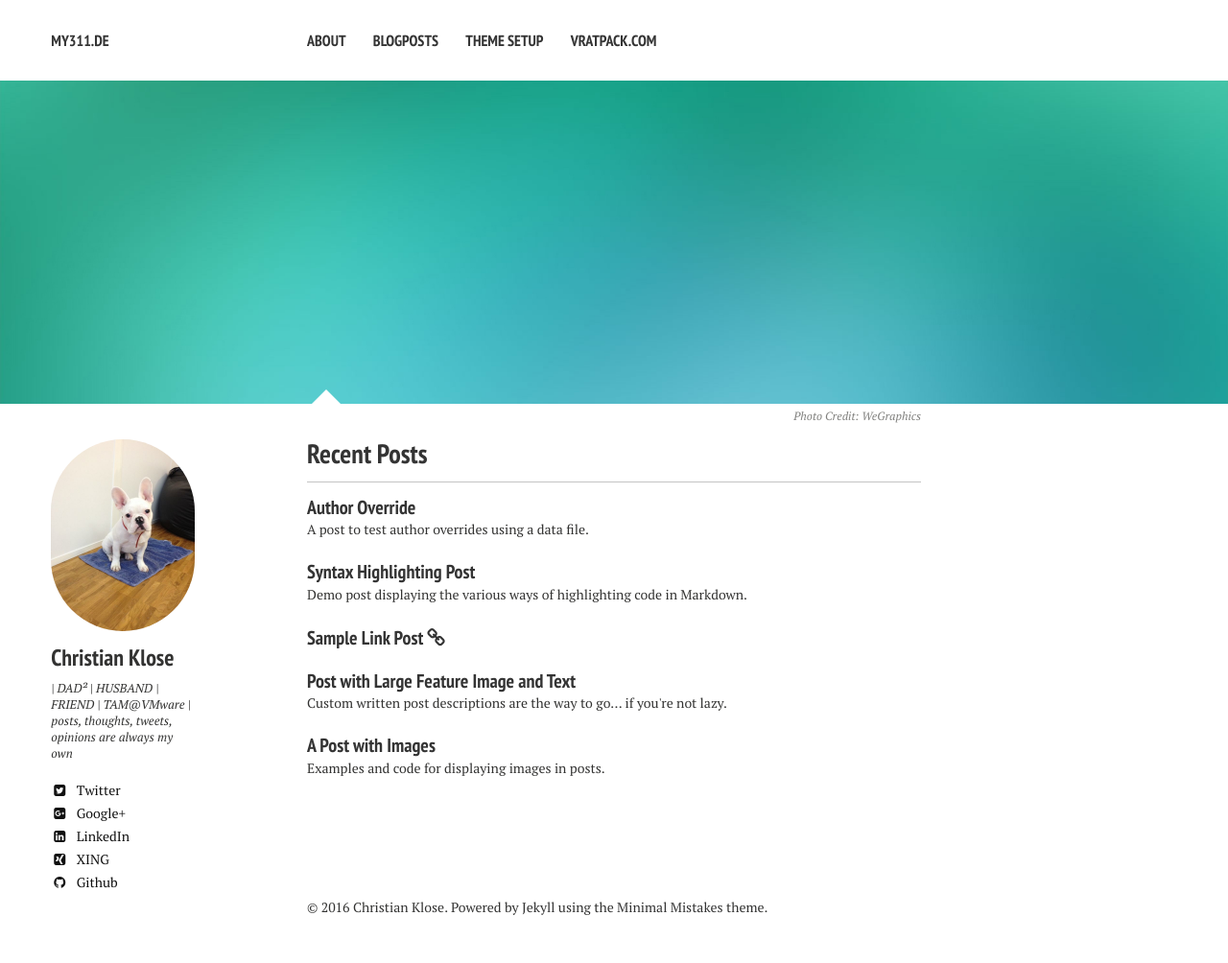
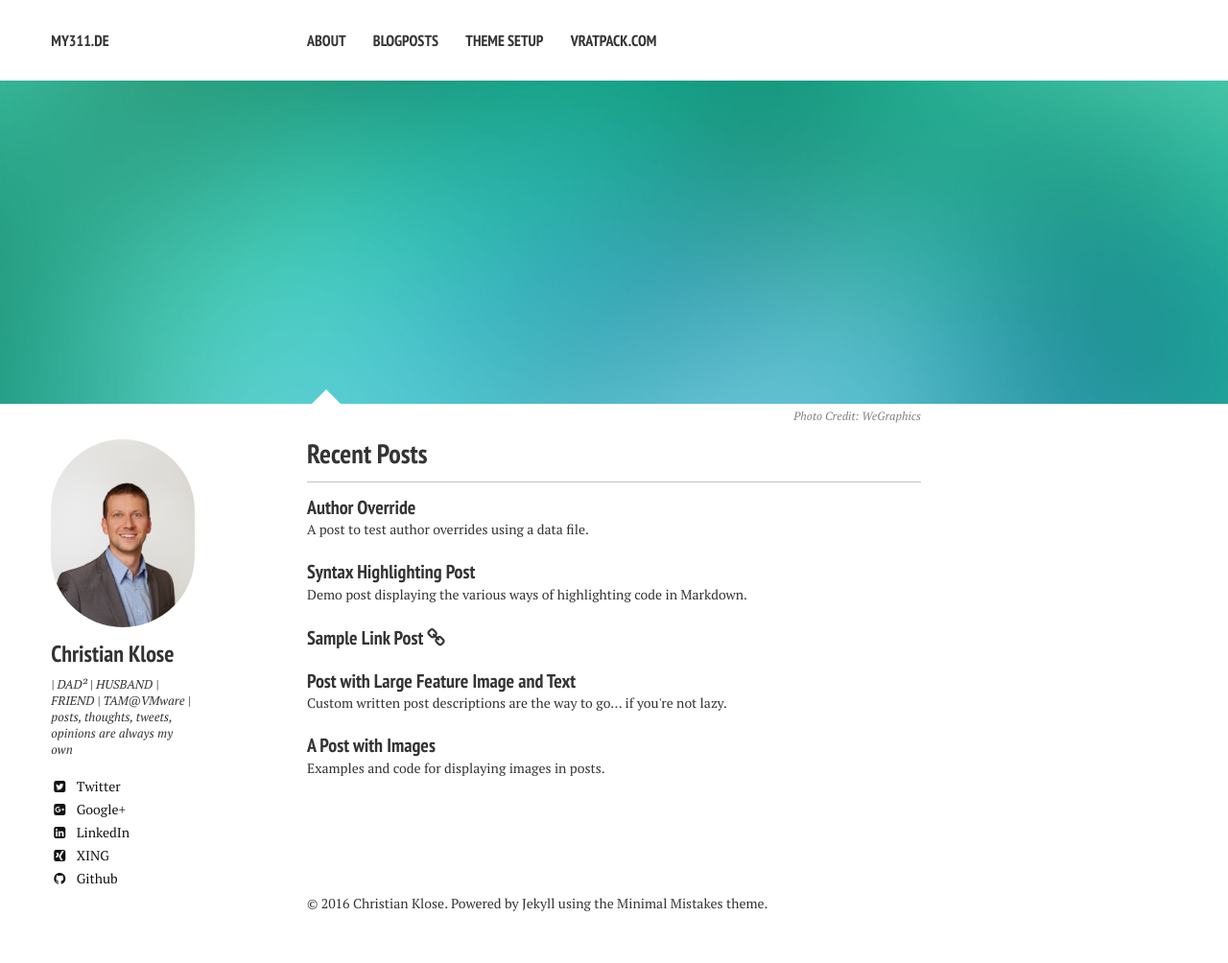
Before and after one commit to ChristianKlose/ChristianKlose.github.io, a Jekyll site: the page built from index.md, in a window 1280 px wide. Shown: the whole page at 96% size. Built offline with Jekyll 4.4.1, drawn with Linux system fonts in a browser that asks for light colours; nearby versions of some CDN libraries.

Commit message:
Bio photo

```diff
--- a/_config.yml
+++ b/_config.yml
@@ -27,7 +27,7 @@ kramdown:
 # Site owner
 owner:
   name: Christian Klose
-  avatar: about/IMG_0519.JPG
+  avatar: about/IMG_1266.jpeg
   bio: "| DAD² | HUSBAND | FRIEND | TAM@VMware | posts, thoughts, tweets, opinions are always my own"
   email:
   disqus-shortname: my311de
```
